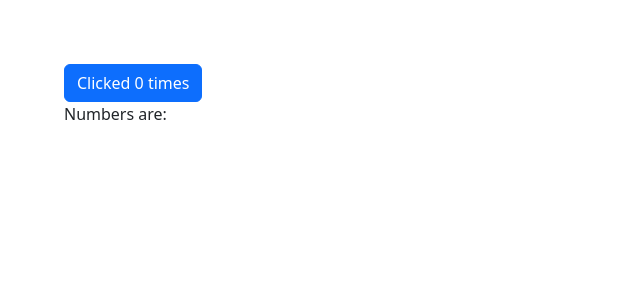
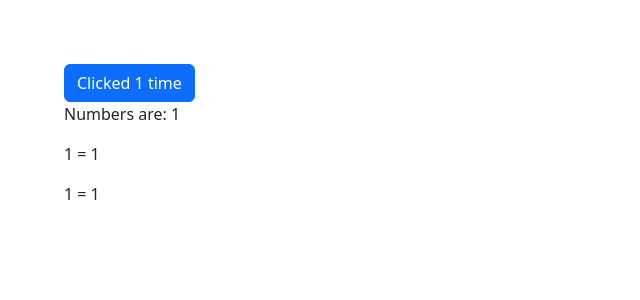
Before and after one commit to NahidReza08/Svelte-Basic, a Svelte app: page / in a window 1280 px wide. Shown: the top 300 px of the page, without its empty margins (0-640 px from the left). Built offline with nearby package versions, Linux system fonts and the light colour scheme.

Commit message:
2.2 Derived State & Effects

```diff
--- a/src/App.svelte
+++ b/src/App.svelte
@@ -1,10 +1,11 @@
 <script>
-  import Introduction from './lib/1_Introduction/Introduction.svelte';
-  import State from './lib/2_Reactivity/State.svelte';
+  import Effects from './lib/2_Reactivity/Effects.svelte';
+
 
 </script>
 
 <!-- Example of nested component. Loops not allowed. -->
 
 <!-- <Introduction /> -->
-<State />
+<!-- <State /> -->
+<Effects />
--- /dev/null
+++ b/src/lib/2_Reactivity/Effects.svelte
@@ -0,0 +1,36 @@
+<!--
+    Reactive $: variable/blocks/function is used for reactivity;
+    It's replaced by $derived() and, $effect()
+-->
+
+<script>
+	let count = 1;
+    $: numbers = [...(numbers||[]), count];
+
+    let total, multiplication, output = {};
+
+    $:{
+        total = numbers.reduce((t, n) => t + n, 0)
+        multiplication = numbers.reduce((t, n) => t * n, 1)
+    }
+
+    function formatOutput(numbers, total, multiplication){
+        output = {
+            total: `${numbers.join(' + ')} = ${total}`,
+            multiplication: `${numbers.join(' * ')} = ${multiplication}`,
+        }
+        console.log(output);
+    }
+
+    $: formatOutput(numbers, total,multiplication);
+
+</script>
+
+<button type="button" class="btn btn-primary" onclick={()=>count++}>
+	Clicked {count}
+	{count === 1 ? 'time' : 'times'}
+</button>
+
+<p>Numbers are: {numbers.join(' , ')}</p>
+<p>{output.total}</p>
+<p>{output.multiplication}</p>
```
Also changed, not shown: src/topics.txt.
